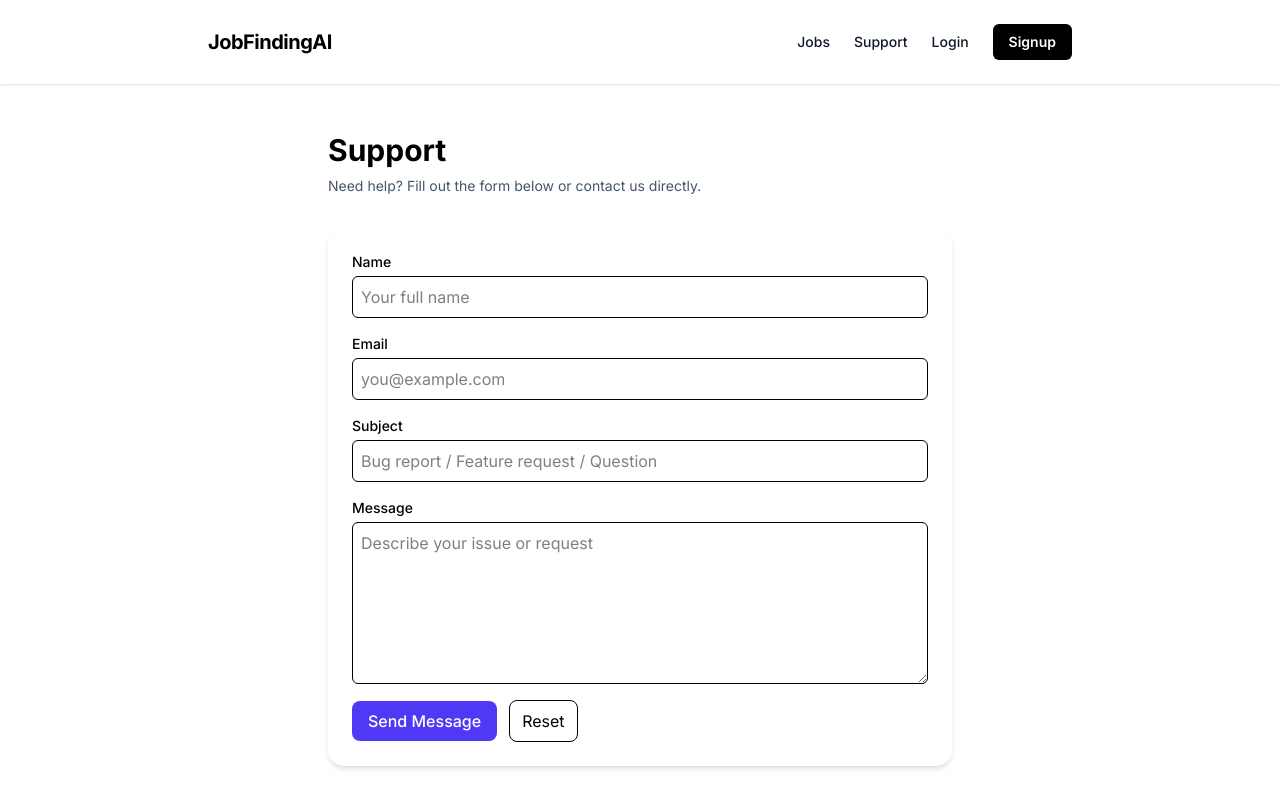
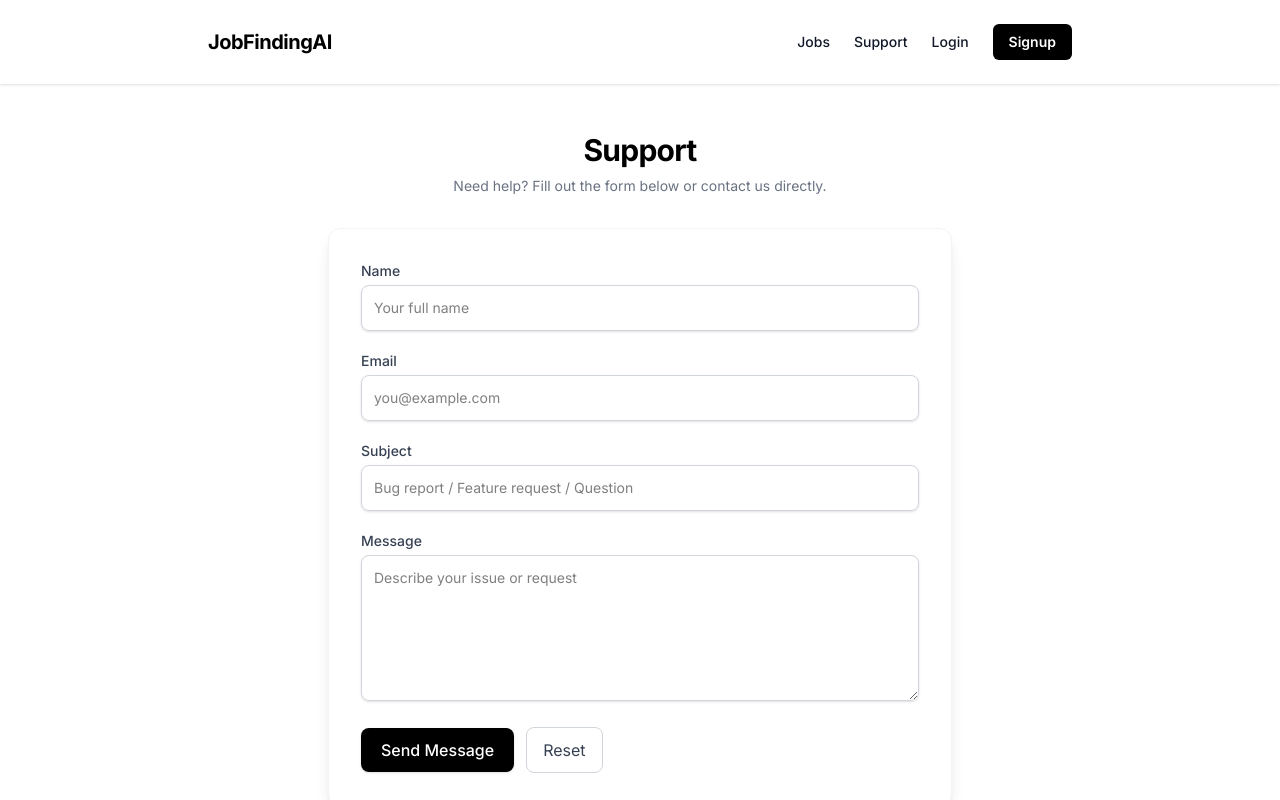
Before and after one commit to pradipchaudhary/jobfindingai, a Next.js app: page /support in a window 1280 px wide. Shown: the top 800 px of the page. Built offline with nearby package versions, Linux system fonts and the light colour scheme; no server answers.

Commit message:
Update page.tsx

```diff
--- a/app/support/page.tsx
+++ b/app/support/page.tsx
@@ -10,9 +10,6 @@ export default function SupportPage() {
     message: "",
   });
   const [status, setStatus] = useState<null | "sending" | "success" | "error">(null);
-
-  const repoUrl = "https://github.com/pradipchaudhary/jobfindingai";
-  const supportEmail = "support@jobfindingai.app";
 
   function handleChange(e: React.ChangeEvent<HTMLInputElement | HTMLTextAreaElement>) {
     setForm((prev) => ({ ...prev, [e.target.name]: e.target.value }));
@@ -41,59 +38,58 @@ export default function SupportPage() {
 
   return (
     <div className="max-w-2xl mx-auto px-6 py-12">
-      <header className="mb-8">
-        <h1 className="text-3xl font-bold">Support </h1>
-        <p className="mt-2 text-sm text-slate-600">
+      <header className="mb-8 text-center">
+        <h1 className="text-3xl font-bold tracking-tight">Support</h1>
+        <p className="mt-2 text-sm text-gray-500">
           Need help? Fill out the form below or contact us directly.
         </p>
       </header>
 
-      {/* Contact Form */}
-      <div className="bg-white rounded-2xl shadow-md p-6">
-        <form onSubmit={handleSubmit} className="space-y-4">
+      <div className="bg-white rounded-xl shadow-lg p-8 border border-gray-100">
+        <form onSubmit={handleSubmit} className="space-y-5">
           <div>
-            <label className="block text-sm font-medium">Name</label>
+            <label className="block text-sm font-medium text-gray-700">Name</label>
             <input
               name="name"
               value={form.name}
               onChange={handleChange}
               required
-              className="mt-1 block w-full rounded-md border p-2"
+              className="mt-1 w-full rounded-lg border border-gray-300 p-3 text-sm shadow-sm focus:border-black focus:ring-1 focus:ring-black"
               placeholder="Your full name"
             />
           </div>
           <div>
-            <label className="block text-sm font-medium">Email</label>
+            <label className="block text-sm font-medium text-gray-700">Email</label>
             <input
               name="email"
               type="email"
               value={form.email}
               onChange={handleChange}
               required
-              className="mt-1 block w-full rounded-md border p-2"
+              className="mt-1 w-full rounded-lg border border-gray-300 p-3 text-sm shadow-sm focus:border-black focus:ring-1 focus:ring-black"
               placeholder="you@example.com"
             />
           </div>
           <div>
-            <label className="block text-sm font-medium">Subject</label>
+            <label className="block text-sm font-medium text-gray-700">Subject</label>
             <input
               name="subject"
               value={form.subject}
               onChange={handleChange}
               required
-              className="mt-1 block w-full rounded-md border p-2"
+              className="mt-1 w-full rounded-lg border border-gray-300 p-3 text-sm shadow-sm focus:border-black focus:ring-1 focus:ring-black"
               placeholder="Bug report / Feature request / Question"
             />
           </div>
           <div>
-            <label className="block text-sm font-medium">Message</label>
+            <label className="block text-sm font-medium text-gray-700">Message</label>
             <textarea
               name="message"
               value={form.message}
               onChange={handleChange}
               required
               rows={6}
-              className="mt-1 block w-full rounded-md border p-2"
+              className="mt-1 w-full rounded-lg border border-gray-300 p-3 text-sm shadow-sm focus:border-black focus:ring-1 focus:ring-black"
               placeholder="Describe your issue or request"
             />
           </div>
@@ -101,7 +97,7 @@ export default function SupportPage() {
             <button
               type="submit"
               disabled={status === "sending"}
-              className="inline-flex items-center px-4 py-2 rounded-lg bg-indigo-600 text-white font-medium disabled:opacity-60"
+              className="inline-flex items-center px-5 py-2.5 rounded-lg bg-black text-white font-medium shadow-sm hover:bg-gray-800 disabled:opacity-60 transition-colors"
             >
               {status === "sending" ? "Sending..." : "Send Message"}
             </button>
@@ -111,20 +107,18 @@ export default function SupportPage() {
                 setForm({ name: "", email: "", subject: "", message: "" });
                 setStatus(null);
               }}
-              className="inline-flex items-center px-3 py-2 rounded-lg border"
+              className="inline-flex items-center px-4 py-2.5 rounded-lg border border-gray-300 text-gray-700 hover:bg-gray-50 transition-colors"
             >
               Reset
             </button>
           </div>
           {status === "success" && (
-            <p className="text-sm text-green-600">Message sent — we'll get back to you soon.</p>
+            <p className="text-sm text-green-600">✅ Message sent — we'll get back to you soon.</p>
           )}
           {status === "error" && (
-            <p className="text-sm text-red-600">Something went wrong. Try again later.</p>
+            <p className="text-sm text-red-600">❌ Something went wrong. Try again later.</p>
           )}
         </form>
-
-
       </div>
     </div>
   );
```
